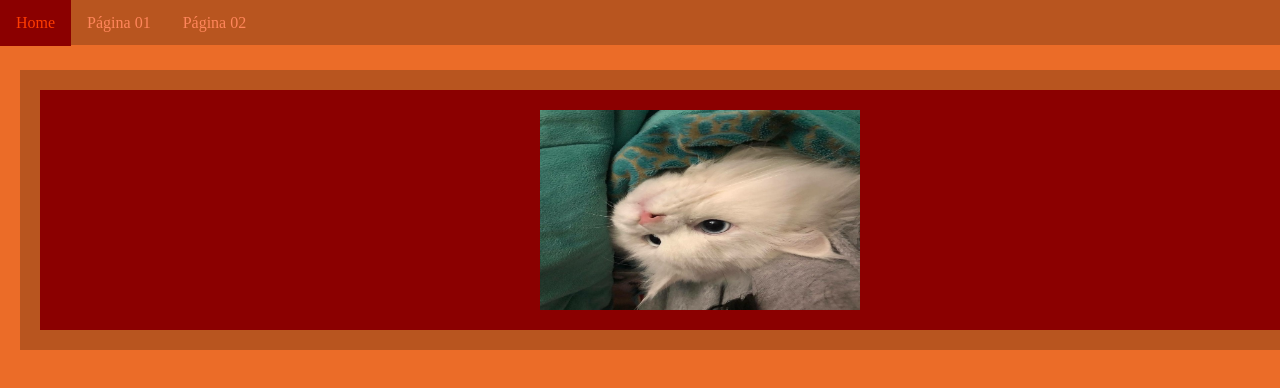
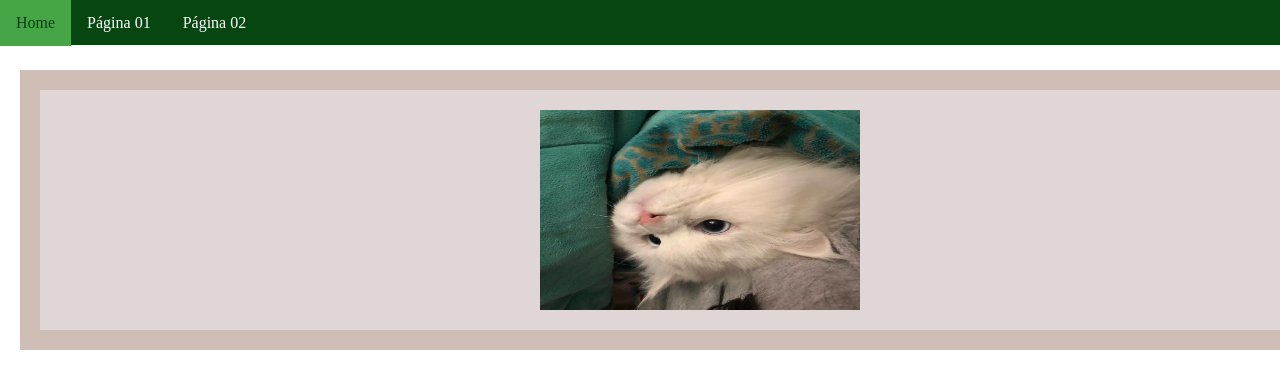
Before and after one commit to biancabagnara/primeirof_2t, a plain HTML site: page pagina01.html in a window 1280 px wide. Shown: the top 388 px of the page. Drawn offline with Linux system fonts and the light colour scheme.

Commit message:
19/08/2022

```diff
--- a/estilo.css
+++ b/estilo.css
@@ -1,5 +1,5 @@
 body {
-  background: #EB6C28;
+  background: #ffffff;
   margin: 0;
   padding: 0;
 }
@@ -10,7 +10,7 @@ h1{
 
 .caixa1 {
   position: absolute;
-  background: orange;
+  background: rgb(56, 53, 48);
   width: 200px;
   height: 200px;
   right: 400px;
@@ -30,7 +30,7 @@ h1{
   position: absolute;
   width: 100%;
   height: 45px;
-  background: #B8551F;
+  background: #084611;
   top: 0;
   left: 0;
 }
@@ -46,14 +46,14 @@ li {
 
 li a {
   display: block;
-  color: rgb(255, 134, 91);
+  color: rgb(255, 255, 255);
   padding: 14px 16px;
   text-align: center;
   text-decoration: none;
 }
 li a:hover {
-  color: rgb(255, 60, 0);
-  background-color: darkred;
+  color: rgb(8, 61, 15);
+  background-color: rgb(70, 165, 70);
 }
 
 #image{
@@ -67,11 +67,11 @@ li a:hover {
   position: absolute;
   width: 100%;
   height: 200px;
-  background: darkred;
+  background: rgb(224, 214, 214);
   top: 50px;
   left: 0px;
   margin: 20px;
-  border-color: #B8551F;
+  border-color: #cfbeb5;
   border-width: 20px;
   border-style: solid;
   padding: 20px;
@@ -86,6 +86,6 @@ li a:hover {
 #rodape {
   width: 100%;
   height: 35px;
-  background-color: darkred;
-  color: #EB6C28;
+  background-color: #084611(0, 0, 0);
+  color: #000000;
 }
```
